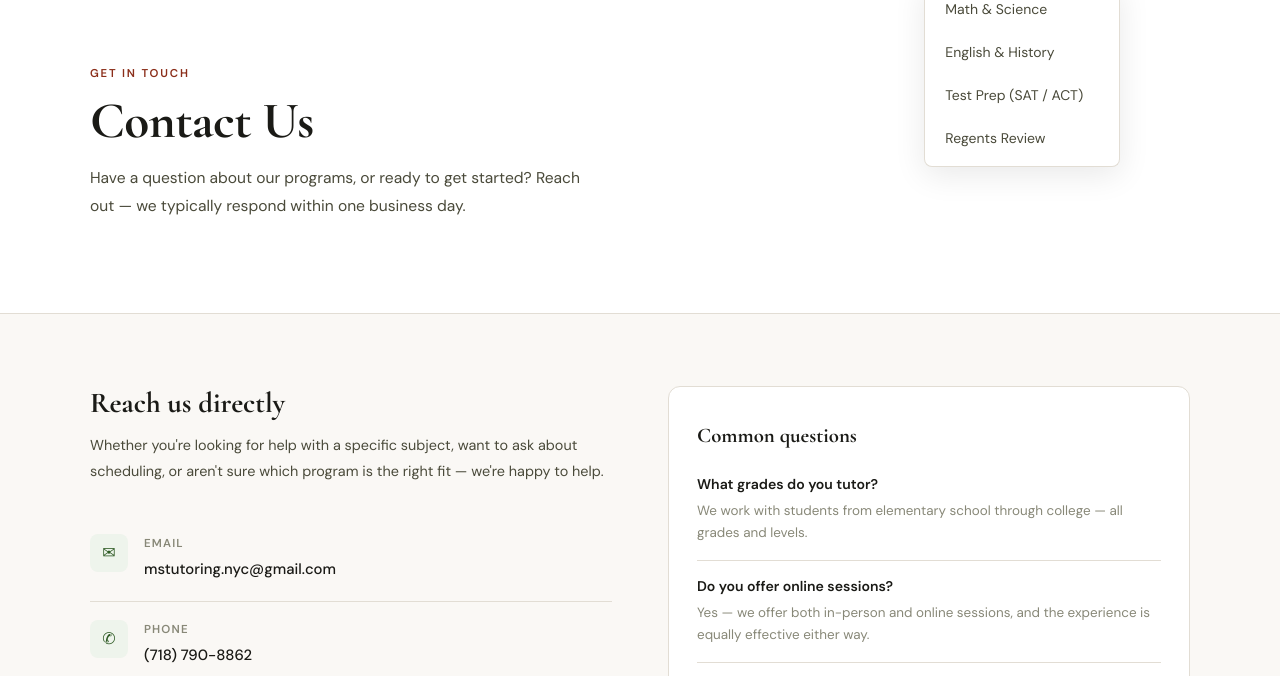
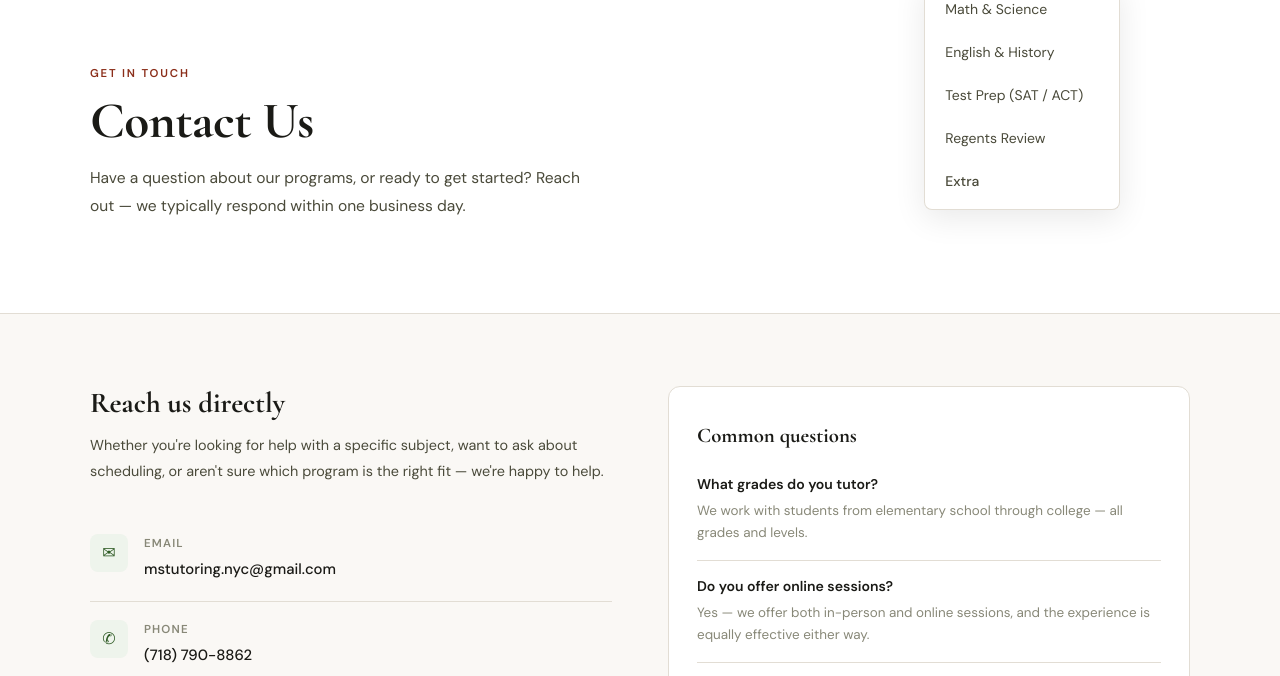
Before and after one commit to dabrar9/dabrar9.github.io, a plain HTML site: page contact.html in a window 1280 px wide. Both pictures are taken after a click on the link "Programs". Shown: the part 75-751 px from the top of the page. Drawn offline with nearby package versions, Linux system fonts and the light colour scheme.

Commit message:
added 'extra' page to navbar

```diff
--- a/contact.html
+++ b/contact.html
@@ -26,6 +26,7 @@
           <a href="programs/english-history.html">English &amp; History</a>
           <a href="programs/test-prep.html">Test Prep (SAT / ACT)</a>
           <a href="programs/regents.html">Regents Review</a>
+          <a href="programs/extra.html" class="nav-item">Extra</a>
         </div>
       </div>
       <a href="contact.html" class="nav-item active">Contact</a>
```
